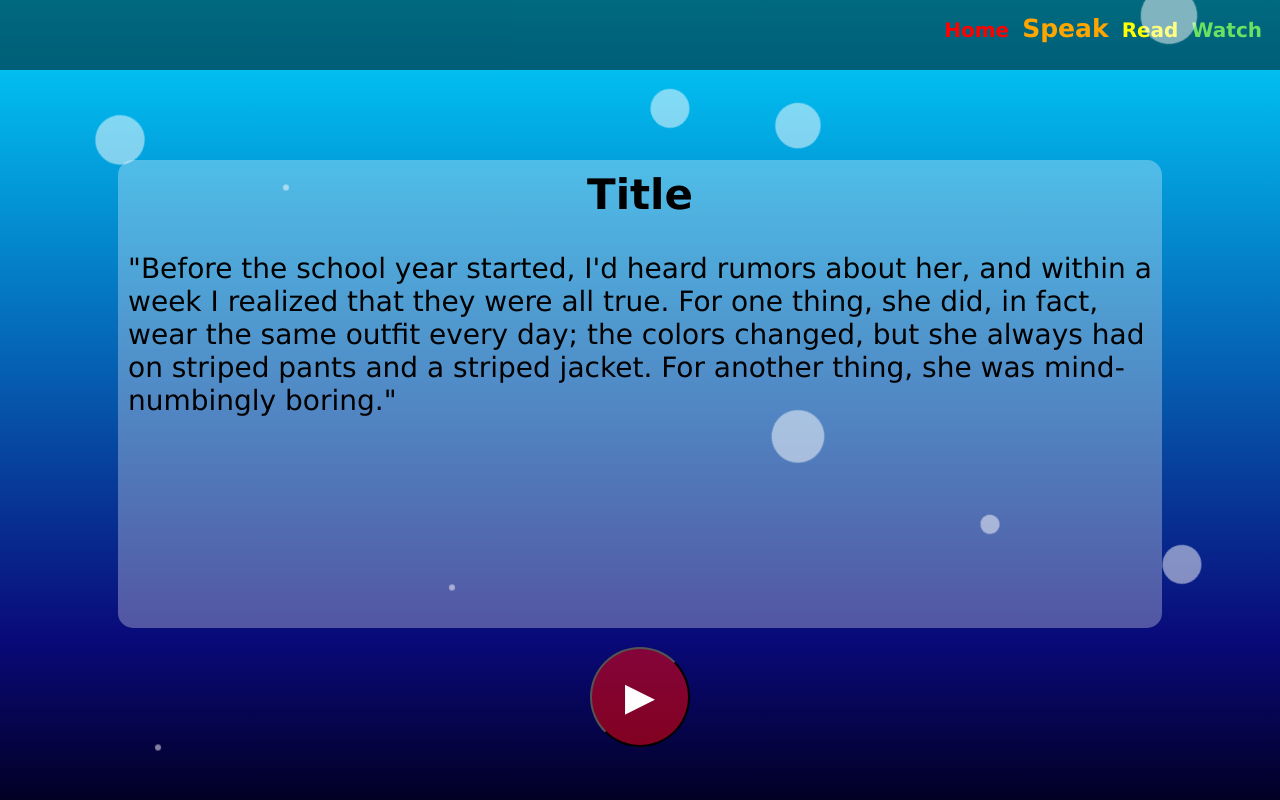
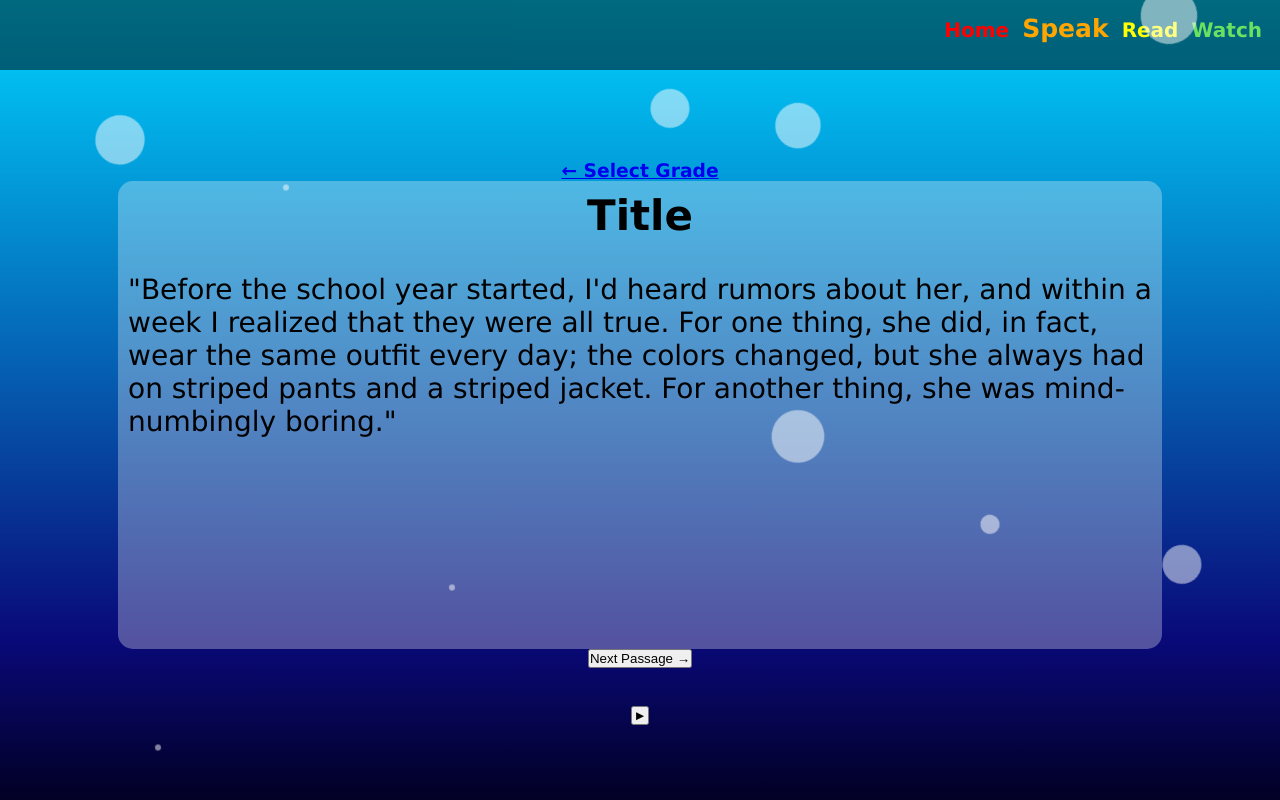
Before and after one commit to aleph-oh/reading-racer, a Flask app: template readingRacer/templates/readingpractice.html in a window 1280 px wide. Run offline with Flask 2, Linux system fonts and the light colour scheme; the template is opened without the code that fills it, so the values that code supplies are empty.

Commit message:
Update readingpractice.html

```diff
--- a/readingRacer/templates/readingpractice.html
+++ b/readingRacer/templates/readingpractice.html
@@ -1,7 +1,7 @@
 <html lang="en">
   <head>
     <title>Reading Practice</title>
-    <link rel="stylesheet" type="text/css" href="style.css" />
+    <link rel="stylesheet" type="text/css" href="../static/style.css" />
   </head>
   <body>
     <div id="topnav">
@@ -36,15 +36,18 @@
       </div>
     </div>
     <div class="prompt">
+      <a href="speak.html"><h3> &larr; Select Grade</h3></a>
       <article>
-      <h1> Title</h1>
+        <h1>Title</h1>
         </br>
         <p>"Before the school year started, I'd heard rumors about her, and within a week I realized that they were all true.
           For one thing, she did, in fact, wear the same outfit every day; the colors changed, but she always had on striped
           pants and a striped jacket. For another thing, she was mind-numbingly boring."</p>
       </article>
-      </br>
-        <section><button class="button" id="recordButton">&#9658;</button></section>
+        <section><button onclick="next_passage()" class="next" id="next_button">Next Passage &rarr;</button></section>
+        </br></br>
+        <section><button onclick="change_icon()" class="play" id="recordButton">&#9658;</button></section>
+
     </div>
   </body>
   <script src="scripts.js"></script>
```
Lines whose indentation alone changed are shown as unchanged.
